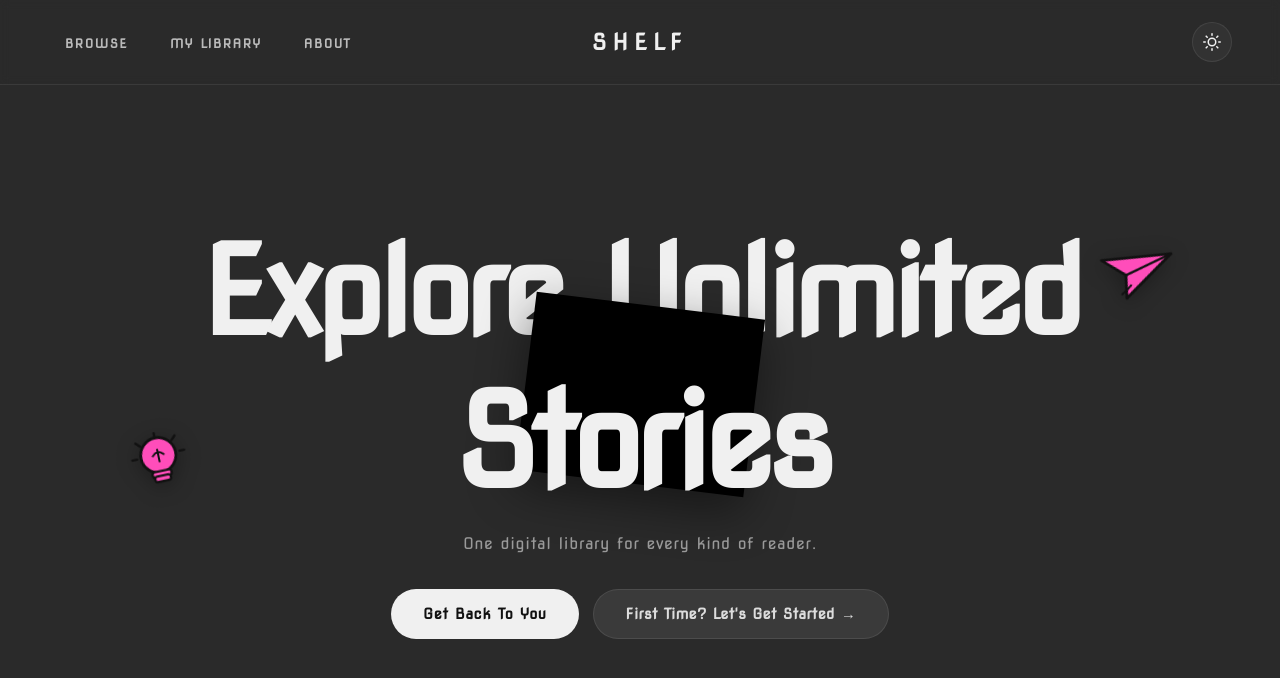
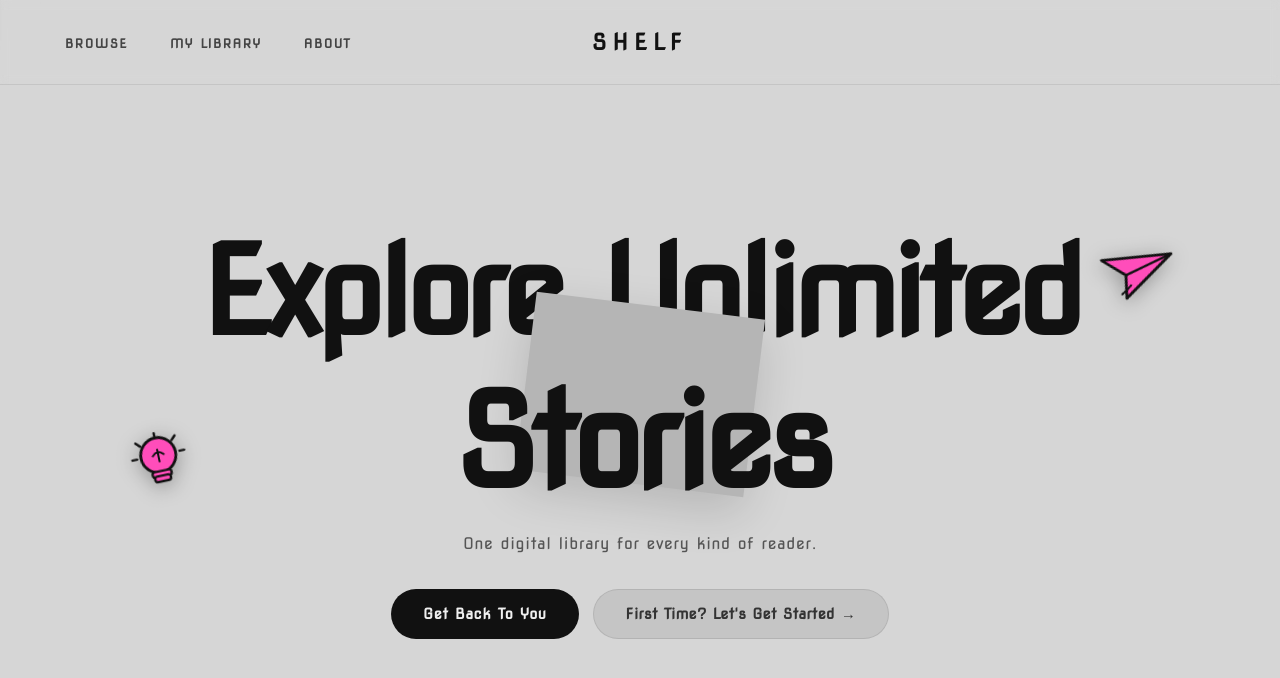
Before and after one commit to siru01/e-book, a React (Vite) app in the folder library_frontend/: page / in a window 1280 px wide. Shown: the top 678 px of the page. Built offline with nearby package versions, Linux system fonts and the light colour scheme; a web font is replaced by a local one.

Commit message:
chnages part 2

```diff
--- a/library_frontend/src/pages/HomePage.css
+++ b/library_frontend/src/pages/HomePage.css
@@ -3,22 +3,7 @@
 *, *::before, *::after { box-sizing: border-box; margin: 0; padding: 0; }
 
 /* ── Theme Variables ──────────────────────────────────────── */
-.shelf-wrapper[data-theme="dark"] {
-  --bg:                #2a2a2a;
-  --bg-secondary:      #222222;
-  --text:              #f0f0f0;
-  --text-muted:        #999;
-  --nav-link:          #bbb;
-  --nav-link-hover:    #fff;
-  --nav-border:        rgba(255,255,255,0.08);
-  --btn-primary-bg:    #f0f0f0;
-  --btn-primary-text:  #111;
-  --btn-primary-hover: #fff;
-  --btn-secondary-bg:  rgba(255,255,255,0.08);
-  --btn-secondary-text:#ddd;
-}
-
-.shelf-wrapper[data-theme="light"] {
+.shelf-wrapper {
   --bg:                #d6d6d6;
   --bg-secondary:      #cbcbcb;
   --text:              #111;
@@ -72,7 +57,7 @@
 }
 
 /* ── Trail squares ─────────────────────────────────────── */
-.shelf-trail-sq {
+/*.shelf-trail-sq {
   position: fixed;
   width: 20px;
   height: 20px;
@@ -82,11 +67,24 @@
   z-index: 9998;
   opacity: 0.7;
   animation: trail-fade 0.6s ease-out forwards;
-}
+}*/
 
-@keyframes trail-fade {
+/*@keyframes trail-fade {
   0%   { opacity: 0.65; transform: scale(1) rotate(0deg); }
   100% { opacity: 0;    transform: scale(0.3) rotate(15deg); }
+}*/
+
+/* ── Grid reveal effect ───────────────────────────────────── */
+.shelf-grid-overlay {
+  position: fixed;
+  inset: 0;
+  pointer-events: none;
+  z-index: 1;
+  background-image:
+    linear-gradient(rgba(255, 255, 255, 0.1) 1px, transparent 1px),
+    linear-gradient(90deg, rgba(128,128,128,0.1) 1px, transparent 1px);
+  background-size: 40px 40px;
+  will-change: mask-image;
 }
 
 /* ── Nav: 3-column grid so brand is always perfectly centred ── */
@@ -141,27 +139,11 @@
   justify-self: center;
 }
 
-/* RIGHT column — toggle button */
-.shelf-nav-cta {
-  justify-self: flex-end;
+/* RIGHT column — removed toggle */
+.shelf-nav-right-placeholder {
   width: 40px;
   height: 40px;
-  border-radius: 50%;
-  border: 1.5px solid var(--nav-border);
-  background: rgba(128,128,128,0.1);
-  color: var(--text);
-  display: flex;
-  align-items: center;
-  justify-content: center;
-  cursor: pointer;
-  transition: border-color 0.2s, transform 0.15s, background 0.2s;
-  flex-shrink: 0;
-}
-
-.shelf-nav-cta:hover {
-  transform: scale(1.08);
-  background: rgba(128,128,128,0.2);
-  border-color: var(--text-muted);
+  justify-self: flex-end;
 }
 
 /* ── Hero ─────────────────────────────────────────────────── */
@@ -213,6 +195,7 @@
 
 /* ── Pink stickers ── */
 .shelf-sticker {
+
   position: absolute;
   z-index: 4;
   animation: sticker-float 4s ease-in-out infinite alternate;
@@ -262,13 +245,13 @@
   justify-content: center;
 }
 
-/* Black placeholder — swap this for an <img> when you have the pic */
+/* Grey placeholder — swap this for an <img> when you have the pic */
 .shelf-hero-placeholder {
   width: 100%;
   height: 100%;
-  background: #000;
+  background: #b5b5b5;
   border-radius: 0px;
-  box-shadow: 0 16px 48px rgba(0,0,0,0.45);
+  box-shadow: 0 16px 48px rgba(0,0,0,0.15);
   transform: rotate(7deg);   /* tilt right like the reference */
   transition: transform 0.4s ease;
 }
--- a/library_frontend/src/pages/Homepage.jsx
+++ b/library_frontend/src/pages/Homepage.jsx
@@ -6,13 +6,10 @@ import "./HomePage.css";
 /* ─── Main landing page ─── */
 export default function HomePage() {
   const navigate = useNavigate();
-  const [isDark, setIsDark] = useState(true);
   const [cursorPos, setCursorPos] = useState({ x: -100, y: -100 });
   const [trail, setTrail] = useState([]);
   const trailId = useRef(0);
   const lastTrail = useRef(0);
-
-  const toggleDarkMode = () => setIsDark((prev) => !prev);
 
   // ── Mouse tracking: cursor + trail squares ────────────────
   const handleMouseMove = useCallback((e) => {
@@ -39,33 +36,37 @@ export default function HomePage() {
   }, [handleMouseMove]);
 
   useEffect(() => {
-    const handleKeyPress = (e) => {
-      if (e.ctrlKey && e.key === "d") toggleDarkMode();
-    };
-    window.addEventListener("keydown", handleKeyPress);
-    return () => window.removeEventListener("keydown", handleKeyPress);
+    // Component logic here if needed
   }, []);
 
   return (
-    <div className="shelf-wrapper" data-theme={isDark ? "dark" : "light"}>
+    <div className="shelf-wrapper" data-theme="light">
       <div className="shelf-root shelf-cursor-hidden">
 
-        {/* ── Custom cursor ── */}
         <div
           className="shelf-cursor"
           style={{ transform: `translate(${cursorPos.x}px, ${cursorPos.y}px)` }}
         >
-          <svg width="24" height="28" viewBox="0 0 24 28" fill="none" xmlns="http://www.w3.org/2000/svg">
+          <svg width="32" height="36" viewBox="0 0 24 28" fill="none" xmlns="http://www.w3.org/2000/svg">
             <path
-              d="M2 2 L22 12 L13 14 L9 26 Z"
+              d="M4 4 L20 12 C22 13 22 15 20 16 L13 18 L10 24 C9 26 7 26 6 24 Z"
               fill="#111"
               stroke="#fff"
-              strokeWidth="2.2"
+              strokeWidth="2.5"
               strokeLinejoin="round"
               strokeLinecap="round"
             />
           </svg>
         </div>
+
+        {/* ── Grid overlay — revealed only near cursor ── */}
+        <div
+          className="shelf-grid-overlay"
+          style={{
+            maskImage: `radial-gradient(circle 250px at ${cursorPos.x}px ${cursorPos.y}px, black 0%, transparent 80%)`,
+            WebkitMaskImage: `radial-gradient(circle 250px at ${cursorPos.x}px ${cursorPos.y}px, black 0%, transparent 80%)`,
+          }}
+        />
 
         {/* ── Trail squares ── */}
         {trail.map((t) => (
@@ -94,33 +95,8 @@ export default function HomePage() {
           {/* CENTER */}
           <span className="shelf-nav-logo">Shelf</span>
 
-          {/* RIGHT */}
-          <button
-            className="shelf-nav-cta"
-            onClick={toggleDarkMode}
-            aria-label={isDark ? "Switch to light mode" : "Switch to dark mode"}
-            title={isDark ? "Light mode" : "Dark mode"}
-          >
-            {isDark ? (
-              <svg width="18" height="18" viewBox="0 0 24 24" fill="none"
-                stroke="currentColor" strokeWidth="2" strokeLinecap="round" strokeLinejoin="round">
-                <circle cx="12" cy="12" r="5"/>
-                <line x1="12" y1="1" x2="12" y2="3"/>
-                <line x1="12" y1="21" x2="12" y2="23"/>
-                <line x1="4.22" y1="4.22" x2="5.64" y2="5.64"/>
-                <line x1="18.36" y1="18.36" x2="19.78" y2="19.78"/>
-                <line x1="1" y1="12" x2="3" y2="12"/>
-                <line x1="21" y1="12" x2="23" y2="12"/>
-                <line x1="4.22" y1="19.78" x2="5.64" y2="18.36"/>
-                <line x1="18.36" y1="5.64" x2="19.78" y2="4.22"/>
-              </svg>
-            ) : (
-              <svg width="18" height="18" viewBox="0 0 24 24" fill="none"
-                stroke="currentColor" strokeWidth="2" strokeLinecap="round" strokeLinejoin="round">
-                <path d="M21 12.79A9 9 0 1 1 11.21 3 7 7 0 0 0 21 12.79z"/>
-              </svg>
-            )}
-          </button>
+          {/* RIGHT — (Theme toggle removed) */}
+          <div className="shelf-nav-right-placeholder" />
         </nav>
 
         {/* ── Hero ── */}
```
